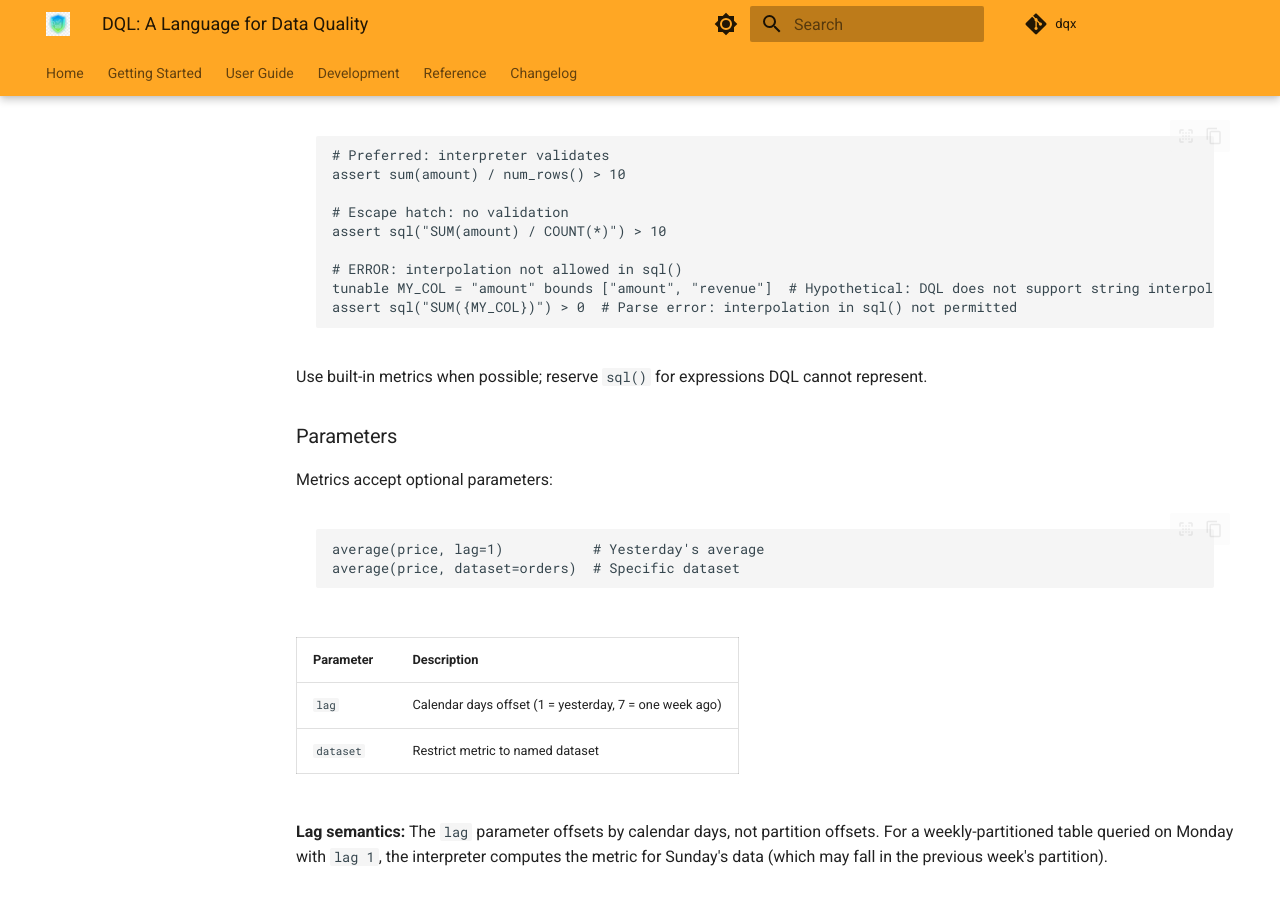
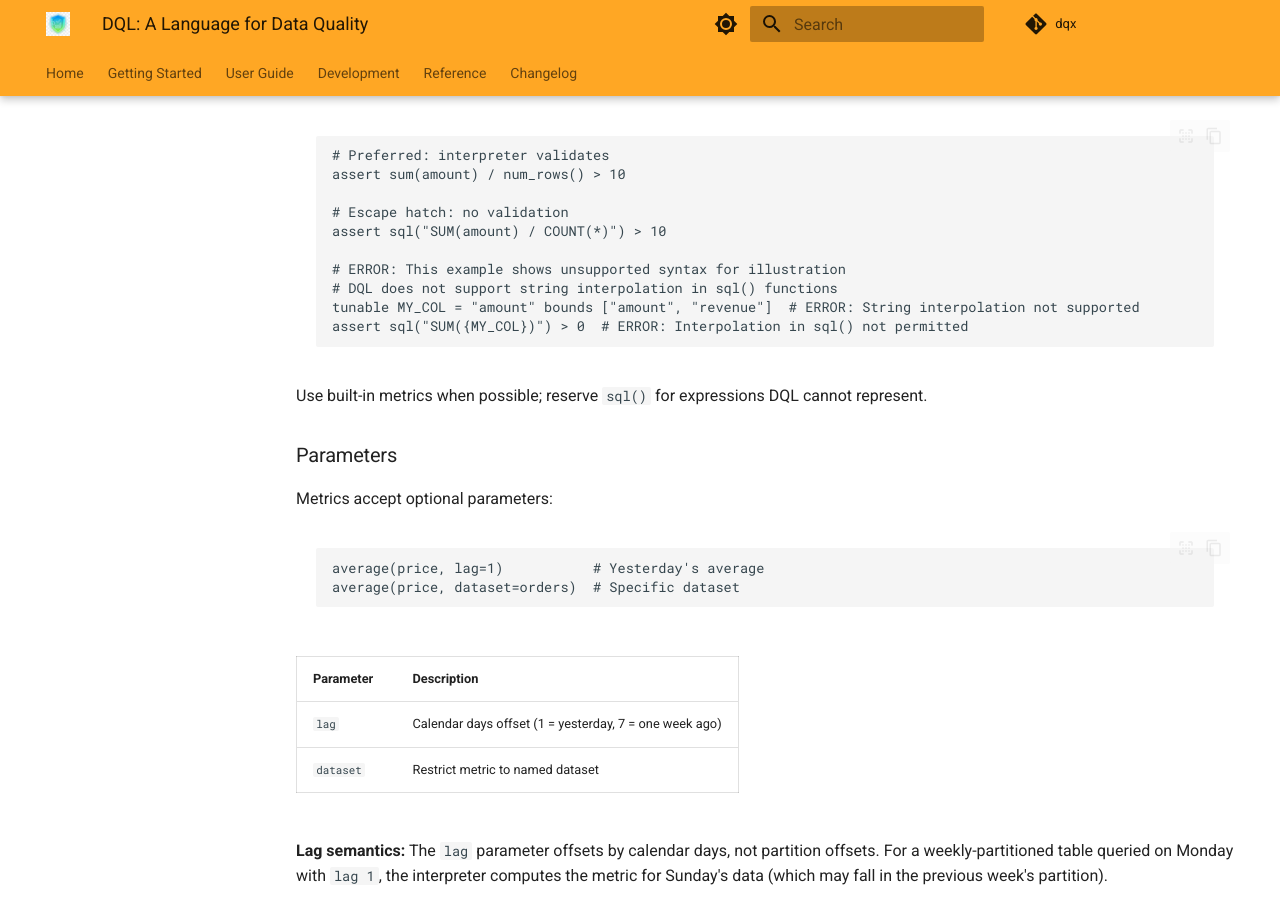
Before and after one commit to nampham2/dqx, an MkDocs documentation site: the page built from docs/design/dql-language.md, in a window 1280 px wide and 900 px high, scrolled down 7782 px. Built offline with MkDocs 1.6.1 and Material for MkDocs 9.7.7, drawn with Linux system fonts in a browser that asks for light colours; comment, search, counter and statistics services are not loaded; some of the changed text lies outside the part shown.

Commit message:
fix(dql): address code review nitpicks
- Add 'from __future__ import annotations' to ast.py per coding guidelines
- Replace Union types with | syntax (date | str, int | float | str)
- Add assertions for actual bound values in tunable tests
- Simplify tunable feature check (avoid unused loop variable)
- Clarify error example comment for unsupported string interpolation
- Use consistent 'tunable parameter' terminology instead of 'tunable constant'
- Update documentation to avoid contradictory 'constant that can be tuned' terminology

All tests passing (132/132), 100% coverage maintained

````diff
--- a/docs/design/dql-language.md
+++ b/docs/design/dql-language.md
@@ -299,9 +299,10 @@
 # Escape hatch: no validation
 assert sql("SUM(amount) / COUNT(*)") > 10
 
-# ERROR: interpolation not allowed in sql()
-tunable MY_COL = "amount" bounds ["amount", "revenue"]  # Hypothetical: DQL does not support string interpolation
-assert sql("SUM({MY_COL})") > 0  # Parse error: interpolation in sql() not permitted
+# ERROR: This example shows unsupported syntax for illustration
+# DQL does not support string interpolation in sql() functions
+tunable MY_COL = "amount" bounds ["amount", "revenue"]  # ERROR: String interpolation not supported
+assert sql("SUM({MY_COL})") > 0  # ERROR: Interpolation in sql() not permitted
 ```
 
 Use built-in metrics when possible; reserve `sql()` for expressions DQL cannot represent.
````
Also changed, not shown: other parts of docs/design/dql-language.md (+5 -5 lines), 3 other files.
